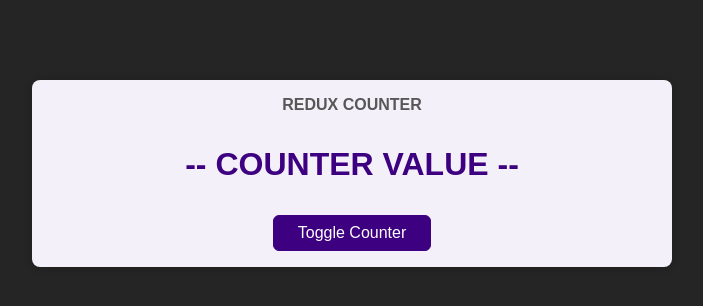
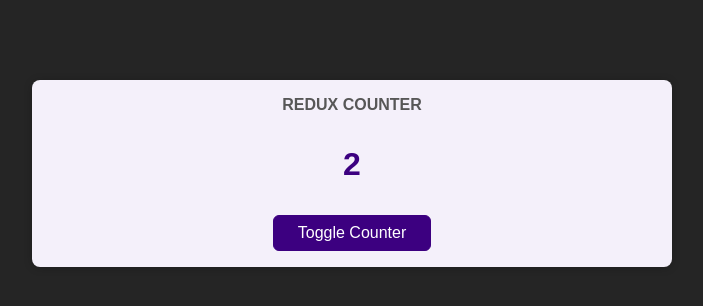
Before and after one commit to LBruner/react-course, a React (Create React App) app: page / in a window 1280 px wide. Shown: the top 306 px of the page, without its empty margins (288-991 px from the left). Built offline with nearby package versions, Linux system fonts and the light colour scheme.

Commit message:
video 10

```diff
--- a/src/Components/Counter.js
+++ b/src/Components/Counter.js
@@ -1,12 +1,14 @@
 import classes from './Counter.module.css';
+import {useSelector} from "react-redux";
 
 const Counter = () => {
   const toggleCounterHandler = () => {};
+  const counter = useSelector(state => state.counter)
 
   return (
     <main className={classes.counter}>
       <h1>Redux Counter</h1>
-      <div className={classes.value}>-- COUNTER VALUE --</div>
+      <div className={classes.value}>{counter}</div>
       <button onClick={toggleCounterHandler}>Toggle Counter</button>
     </main>
   );
```
